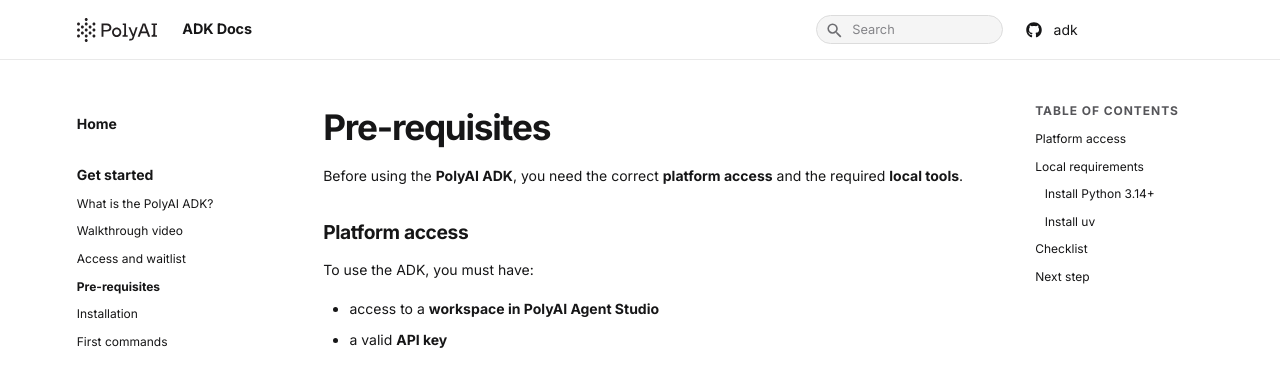
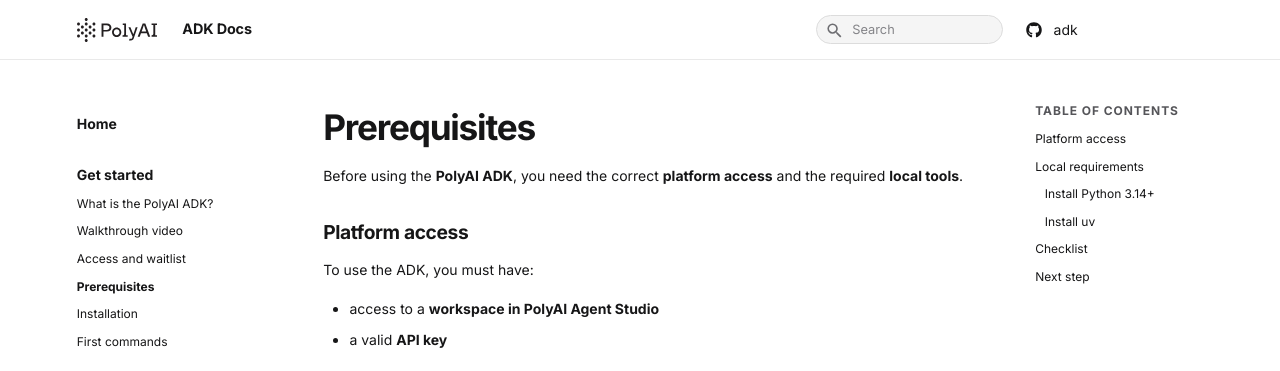
Before and after one commit to polyai/adk, an MkDocs documentation site: the page built from docs/docs/get-started/prerequisites.md, in a window 1280 px wide and 900 px high. Shown: the top 371 px of the window. Built offline with MkDocs 1.6.1 and Material for MkDocs 9.7.7, drawn with Linux system fonts in a browser that asks for light colours; part of the change alters nothing that is shown.

Commit message:
chore: add Google Analytics (G-TTMRZWJPP4) to MkDocs config
Also fix nav label "Pre-requisites" → "Prerequisites".

Co-Authored-By: Claude Sonnet 4.6 <noreply@anthropic.com>

```diff
--- a/docs/mkdocs.yml
+++ b/docs/mkdocs.yml
@@ -55,6 +55,10 @@ markdown_extensions:
       permalink: true
 
 extra:
+  analytics:
+    provider: google
+    property: G-TTMRZWJPP4
+
   first_repo_url: https://github.com/polyai/adk
   first_repo_name: adk
   first_repo_icon: fontawesome/brands/github
@@ -87,7 +91,7 @@ nav:
       - What is the PolyAI ADK?: get-started/what-is-the-adk.md
       - Walkthrough video: get-started/walkthrough-video.md
       - Access and waitlist: get-started/access-and-waitlist.md
-      - Pre-requisites: get-started/prerequisites.md
+      - Prerequisites: get-started/prerequisites.md
       - Installation: get-started/installation.md
       - First commands: get-started/first-commands.md
 
```
